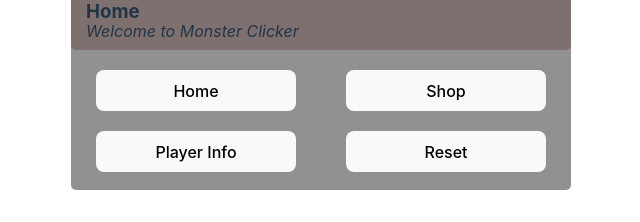
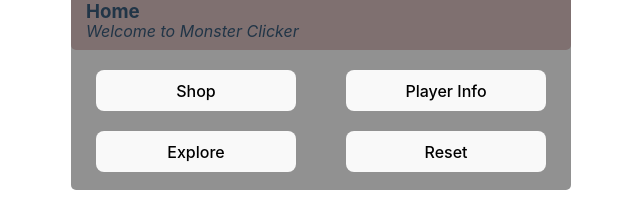
Before and after one commit to kayshwii/monsterClicker, a React (Vite) app: page / in a window 1280 px wide. Shown: the part 474-696 px from the top of the page, without its empty margins (319-959 px from the left). Built offline with nearby package versions, Linux system fonts and the light colour scheme.

Commit message:
no more home button on home screen. placeholder set for exploration

```diff
--- a/src/MonsterClicker.jsx
+++ b/src/MonsterClicker.jsx
@@ -29,7 +29,7 @@ export default function App() {
     const [gold, setGold] = useState(0)
     const [hp, setHp] = useState(hpMax)
     const [playerDamage, setPlayerDamage] = useState(1)
-    const [menu, setMenu] = useState(menus[0].id)
+    const [menu, setMenu] = useState('home')
 
     const upgradeOption = (upgrade) => () => {
         setGold(gold - upgrade.cost)
@@ -49,7 +49,7 @@ export default function App() {
         setGold(0)
         setHp(hpMax)
         setPlayerDamage(1)
-        setMenu(menus[0].id)
+        setMenu('home')
         upgrades.forEach(upgrade =>
             upgrade.showUpgrade = true
         )
@@ -106,7 +106,7 @@ export default function App() {
                     </div>
                 <div className="menuHeaderReturn">
                     <button className="returnButton"
-                        onClick={menuHandle(menus[0])}>
+                        onClick={() => setMenu('home')}>
                         Home
                     </button>
                 </div>
@@ -130,7 +130,26 @@ export default function App() {
                     </div>
                 <div className="menuHeaderReturn">
                     <button className="returnButton"
-                        onClick={menuHandle(menus[0])}>
+                        onClick={() => setMenu('home')}>
+                        Home
+                    </button>
+                </div>
+
+                </div>
+            </div>
+        }
+
+        {/*Display Explore*/}
+        {menu === 'explore' &&
+            <div id="menu" className="menu">
+                <div className="menuHeader">
+                    <div className="menuHeaderText">
+                        <h3 className="title">More Monsters</h3>
+                        <p className="quote"><i>Coming soon!</i></p>
+                    </div>
+                <div className="menuHeaderReturn">
+                    <button className="returnButton"
+                        onClick={() => setMenu('home')}>
                         Home
                     </button>
                 </div>
--- a/src/menus.js
+++ b/src/menus.js
@@ -1,13 +1,13 @@
 export const menus =[{
-    id: 'home',
-    name: 'Home'
-},{
     id: 'shop',
     name: 'Shop'
 },{
     id: 'player',
     name: 'Player Info'
 },{
+    id: 'explore',
+    name: "Explore"
+},{
     id: 'reset',
     name: 'Reset'
 }]
```
